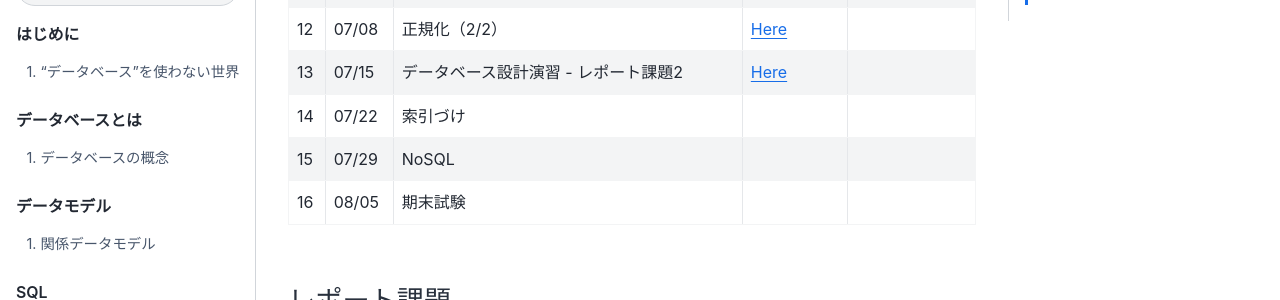
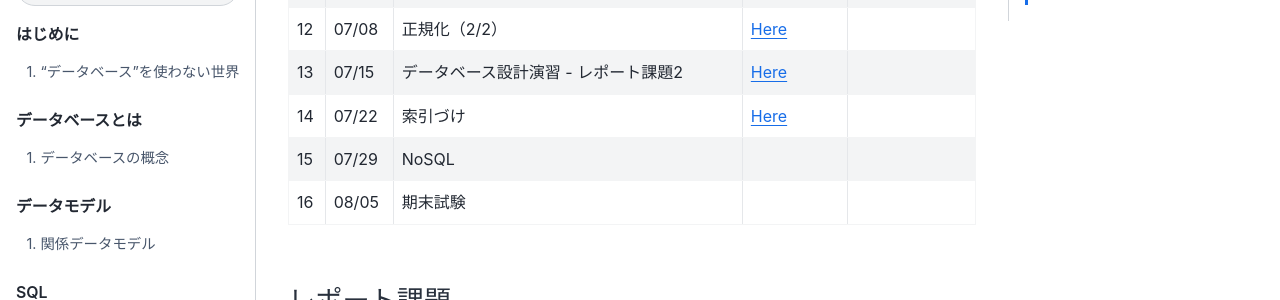
Before and after one commit to hontolab-courses/database-lecturenote, a Jupyter Book: the page built from index.md, in a window 1280 px wide and 900 px high, scrolled down 1586 px. Shown: the part 154-454 px from the top of the window. Built offline with Jupyter Book 1.0.4 settings and Sphinx 7.4.7 and the Sphinx Book theme 1.1.4, drawn with Linux system fonts in a browser that asks for light colours.

Commit message:
第14回

```diff
--- a/index.md
+++ b/index.md
@@ -54,7 +54,7 @@ PDF資料が欲しい方は[コチラ]()からダウンロードしてくださ
 | 11 | 07/01 | 正規形（1/2） | [Here](content/db-design/01.ipynb) |  |
 | 12 | 07/08 | 正規化（2/2） | [Here](content/db-design/02.ipynb) |  |
 | 13 | 07/15 | データベース設計演習 - レポート課題2 | [Here](content/exercise/db-design.md) |  |
-| 14 | 07/22 | 索引づけ |  |  |
+| 14 | 07/22 | 索引づけ | [Here](content/indexing/01.md) |  |
 | 15 | 07/29 | NoSQL |  |  |
 | 16 | 08/05 | 期末試験 |  |  |
 
```
